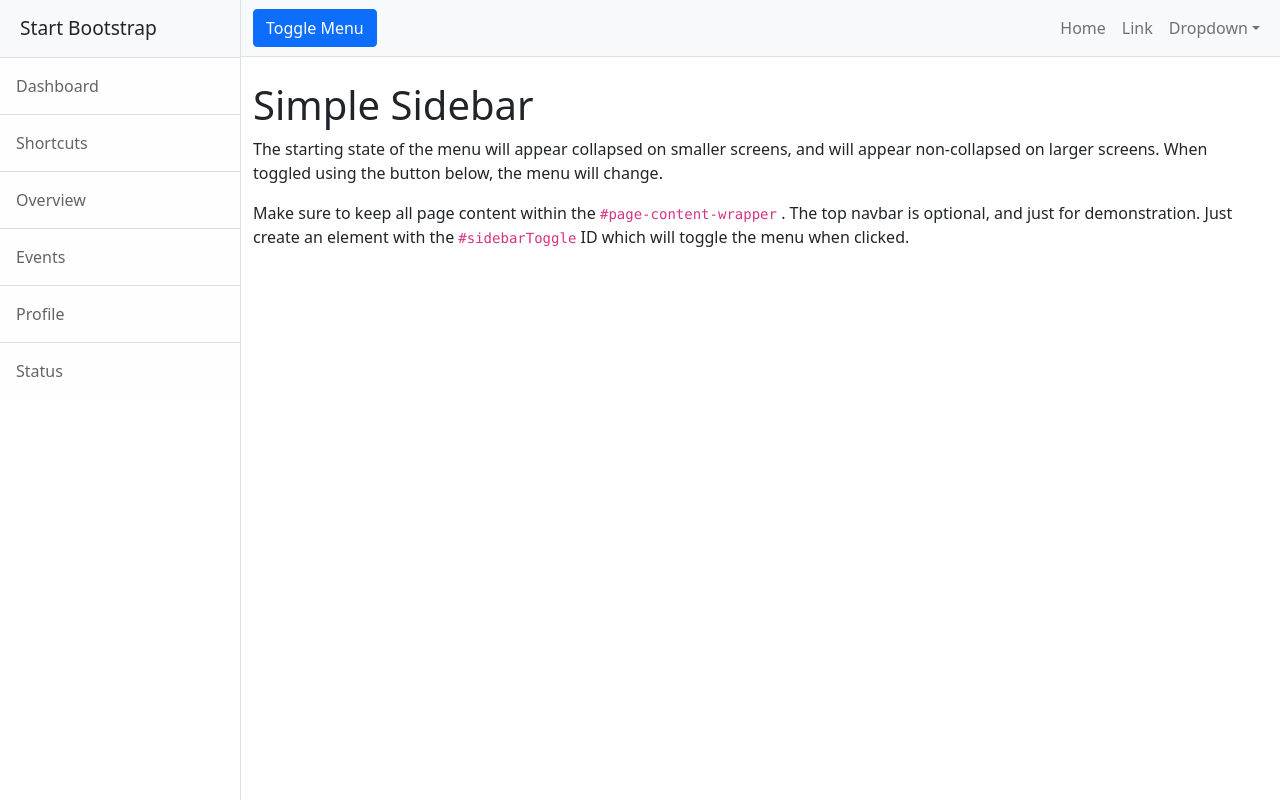
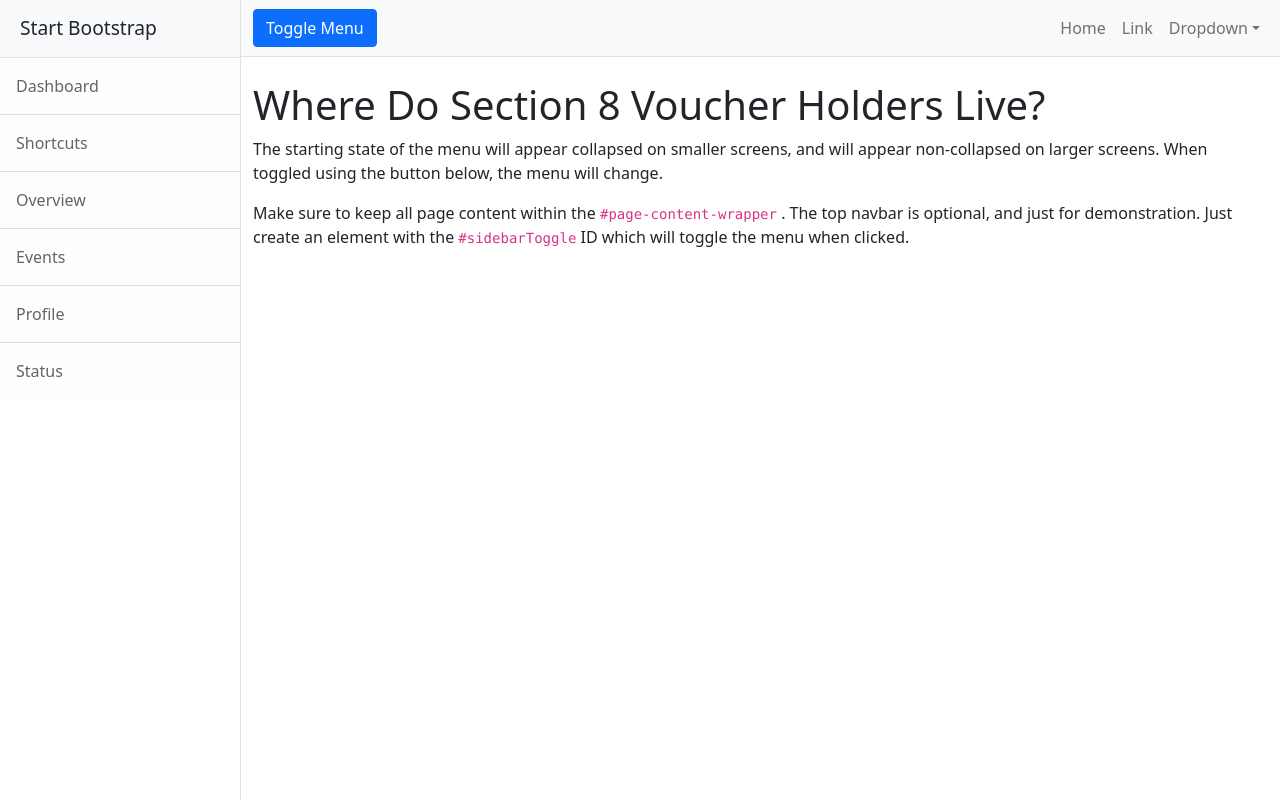
Before and after one commit to nidhi-dhupati/Durham-CAN, a plain HTML site: page index.html in a window 1280 px wide. Drawn offline with nearby package versions, Linux system fonts and the light colour scheme.

Commit message:
updated title

```diff
--- a/index.html
+++ b/index.html
@@ -51,7 +51,7 @@
                 </nav>
                 <!-- Page content-->
                 <div class="container-fluid">
-                    <h1 class="mt-4">Simple Sidebar</h1>
+                    <h1 class="mt-4">Where Do Section 8 Voucher Holders Live?</h1>
                     <p>The starting state of the menu will appear collapsed on smaller screens, and will appear non-collapsed on larger screens. When toggled using the button below, the menu will change.</p>
                     <p>
                         Make sure to keep all page content within the
```
